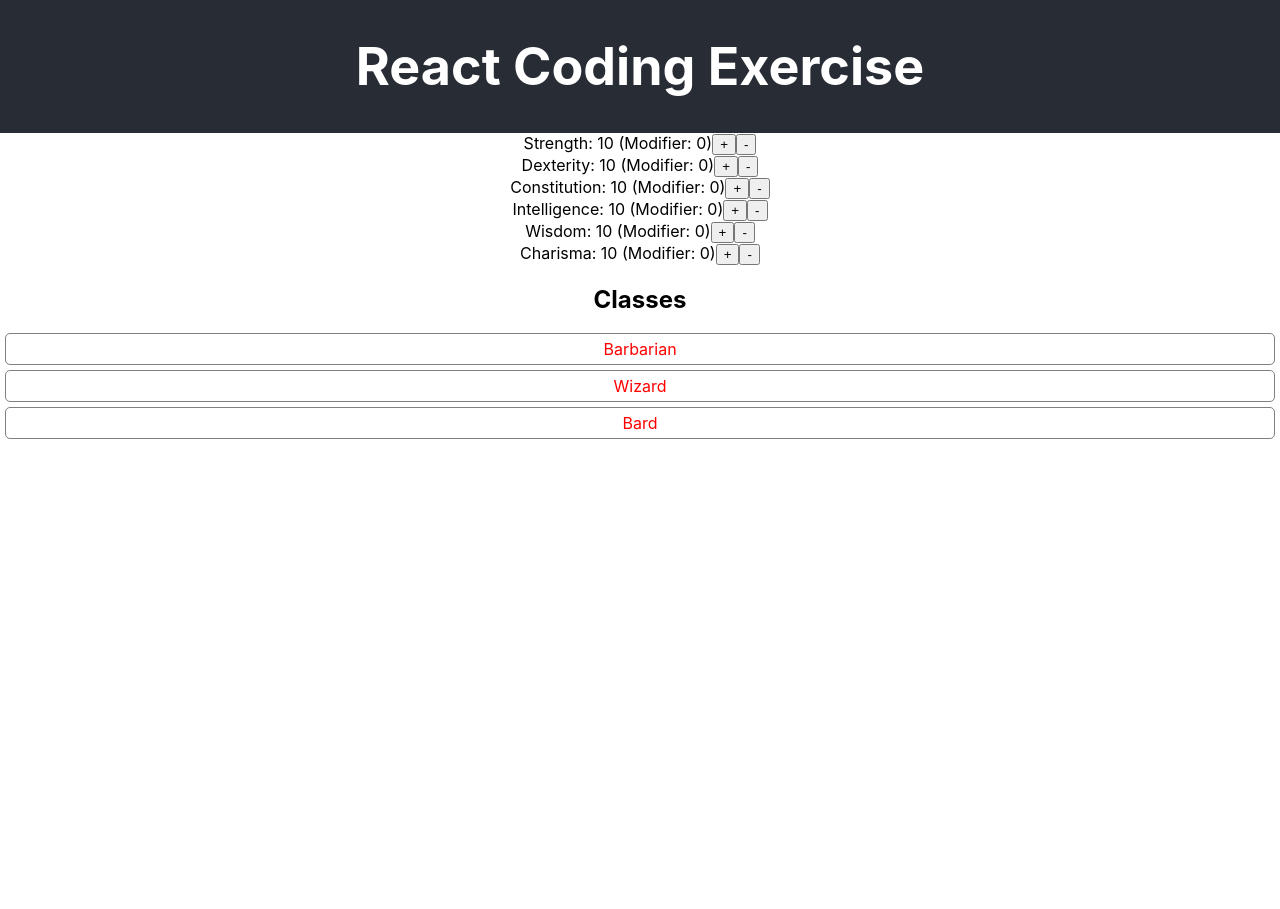
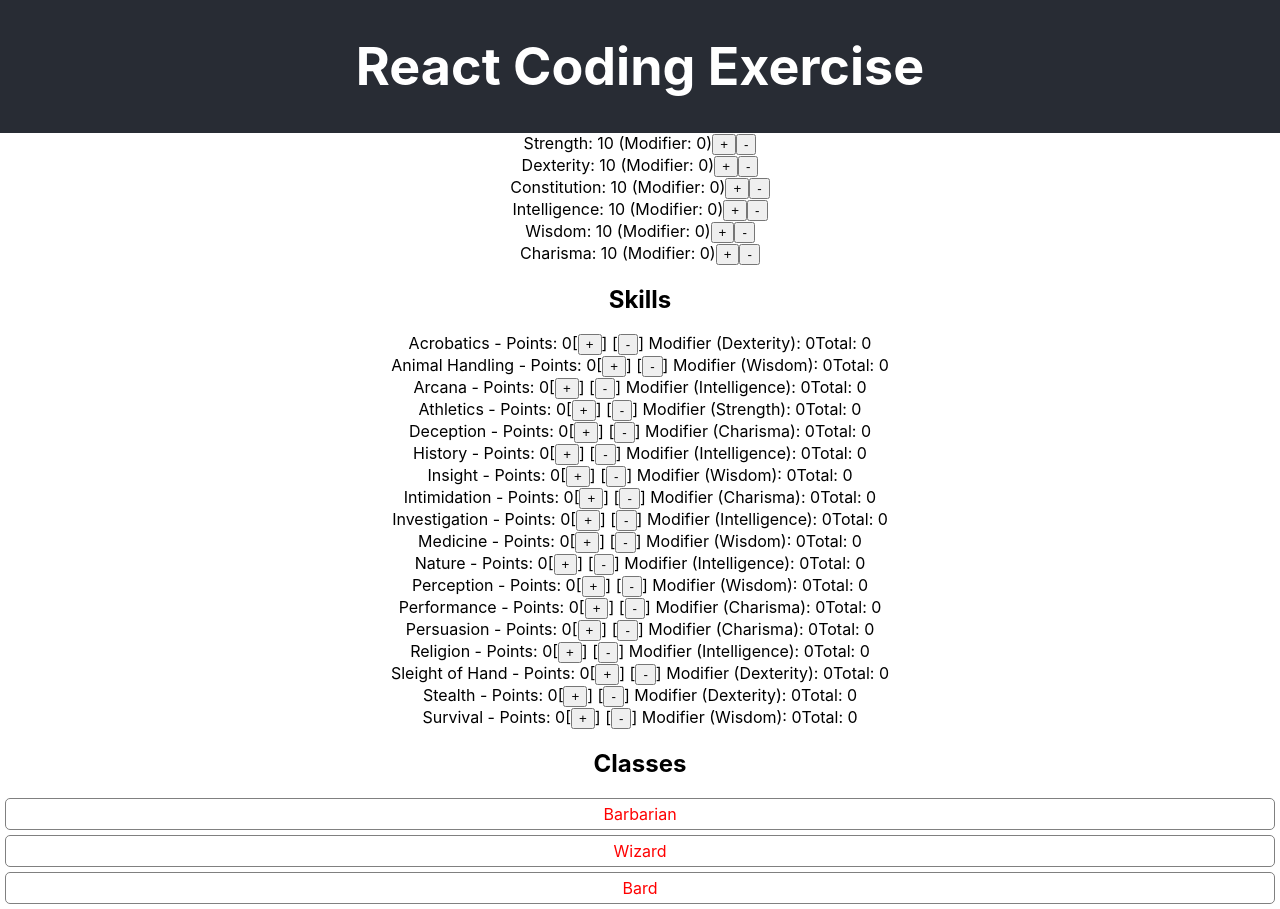
Before and after one commit to mkaseb3010/recruiting-webapp-character, a React (Create React App) app: page / in a window 1280 px wide. Before the commit the page ends 800 px from the top, so only its background shows below. Built offline with nearby package versions, Linux system fonts and the light colour scheme.

Commit message:
Implemented requirment #5

```diff
--- a/src/App.js
+++ b/src/App.js
@@ -1,6 +1,6 @@
 import { useState } from 'react';
 import './App.css';
-import { ATTRIBUTE_LIST, CLASS_LIST } from './consts.js';
+import { ATTRIBUTE_LIST, CLASS_LIST, SKILL_LIST } from './consts.js';
 
 function App() {
   // Initialize state for each attribute with a starting value of 10
@@ -17,6 +17,13 @@ function App() {
   const [attributes, setAttributes] = useState(initialAttributes);
   const [selectedClass, setSelectedClass] = useState(null);
 
+  // Initialize skill points
+  const initialSkillPoints = SKILL_LIST.reduce((acc, skill) => ({
+    ...acc,
+    [skill.name]: 0  // Start all skills with 0 points
+  }), {});
+  const [skillPoints, setSkillPoints] = useState(initialSkillPoints);
+
   // Function to modify an attribute, ensuring the total does not exceed 70 and no attribute goes below 0
   const modifyAttribute = (attr, delta) => {
     const totalAttributes = Object.values(attributes).reduce((acc, value) => acc + value, 0);
@@ -31,7 +38,15 @@ function App() {
 
   // Function to calculate the ability modifier for a given attribute
   const calculateModifier = (attributeValue) => {
-    return Math.floor((attributeValue - 10) / 2);
+    return Math.floor((attributeValue - 10) / 2); // Calculate ability modifier
+  };
+
+  const modifySkillPoints = (skill, delta) => {
+    // Ensure skill points do not go negative and respect the total available points
+    setSkillPoints(prevPoints => ({
+      ...prevPoints,
+      [skill]: Math.max(0, prevPoints[skill] + delta)
+    }));
   };
 
   // Function to check if the current attributes meet the requirements for a given class
@@ -60,6 +75,18 @@ function App() {
           </div>
         ))}
       </section>
+      <section className="Skills">
+        <h2>Skills</h2>
+        {SKILL_LIST.map(skill => (
+          <div key={skill.name} className="Skill">
+            {skill.name} - Points: {skillPoints[skill.name]}
+            [<button onClick={() => modifySkillPoints(skill.name, 1)}>+</button>]
+            [<button onClick={() => modifySkillPoints(skill.name, -1)}>-</button>]
+            Modifier ({skill.attributeModifier}): {calculateModifier(attributes[skill.attributeModifier])}
+            Total: {skillPoints[skill.name] + calculateModifier(attributes[skill.attributeModifier])}
+          </div>
+        ))}
+      </section>
       <section className="Classes">
         <h2>Classes</h2>
         {Object.keys(CLASS_LIST).map(className => (
```
